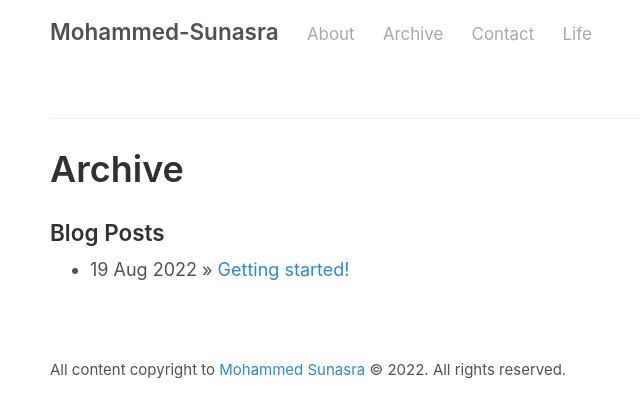
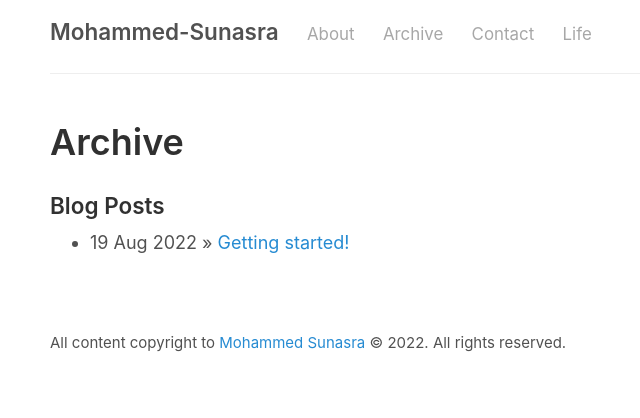
Before and after one commit to Mohammed-Sunasra/Mohammed-Sunasra.github.io, a Jekyll site: the page built from archive.md, in a window 1280 px wide. Shown: the top 418 px of the page, without its empty margins (257-897 px from the left). Built offline with Jekyll 4.4.1, drawn with Linux system fonts in a browser that asks for light colours.

Commit message:
updated styles

```diff
--- a/_layouts/default.html
+++ b/_layouts/default.html
@@ -15,6 +15,7 @@
           &nbsp;&nbsp;&nbsp;
           <small><a href="{{ page[1]  }}">{{ page[0] }}</a></small>
           {% endfor %}
+          <hr />
         </h3>
       </header>
 
--- a/_sass/_masthead.scss
+++ b/_sass/_masthead.scss
@@ -5,7 +5,6 @@
 .masthead {
   padding-top:    1rem;
   padding-bottom: 1rem;
-  margin-bottom: 3rem;
 }
 
 .masthead-title {
--- a/archive.md
+++ b/archive.md
@@ -1,6 +1,6 @@
 ---
 layout: page
-title: <hr />Archive
+title: Archive
 ---
 
 ### Blog Posts
```
Also changed, not shown: _posts/2022-08-19-hello-world.md (+0 -1 lines), about.md (+1 -1 lines), contact.md (+1 -1 lines), 8 other files.
